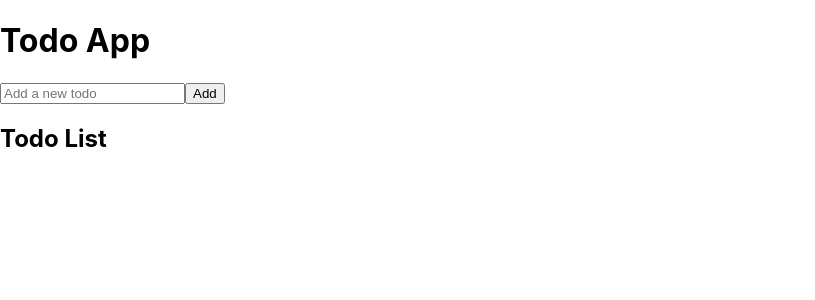
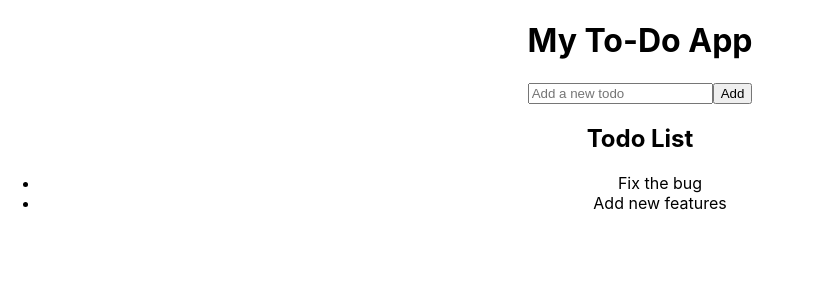
Before and after one commit to biradarvenkatesh01/practice-todo-app, a React (Create React App) app in the folder frontend/: page / in a window 1280 px wide. Shown: the top 300 px of the page, without its empty margins (0-815 px from the left). Built offline with nearby package versions, Linux system fonts and the light colour scheme.

Commit message:
error resolved again

```diff
--- a/frontend/src/App.js
+++ b/frontend/src/App.js
@@ -1,19 +1,23 @@
-import { useState } from 'react';
-// Change your imports to look like this:
-import { TodoForm } from './components/TodoForm';
-import { TodoList } from './components/TodoList';
+// frontend/src/App.js
+
+import React, { useState } from 'react'; // 1. useState ko import karo
+import './App.css';
+import TodoForm from './components/TodoForm';
+import TodoList from './components/TodoList';
 
 function App() {
-  const [todos, setTodos] = useState([]);
-  const [todo, setTodo] = useState('');
+  // 2. 'todos' state banayi
+  const [todos, setTodos] = useState([
+    { id: 1, text: 'Fix the bug', isCompleted: true },
+    { id: 2, text: 'Add new features', isCompleted: false },
+  ]);
 
   return (
     <div className="App">
-      <header className="App-header">
-        <h1>Todo App</h1>
-      </header>
+      <h1>My To-Do App</h1>
       <TodoForm />
-      <TodoList />
+      {/* 3. 'todos' state ko as a prop bheja */}
+      <TodoList todos={todos} />
     </div>
   );
 }
--- a/frontend/src/components/TodoList.js
+++ b/frontend/src/components/TodoList.js
@@ -1,11 +1,28 @@
+// frontend/src/components/TodoList.js
+
 import React from 'react';
 
-// Using a named export to match your import in App.js
-export const TodoList = () => {
+// 1. Component ko bataya ki woh 'todos' prop receive karega
+function TodoList({ todos }) {
+
+  // 2. Ek check lagaya, agar todos nahi hain to null return karo
+  if (!todos) {
+    return null;
+  }
+
   return (
     <div>
       <h2>Todo List</h2>
-      {/* Your list of todos will go here */}
+      <ul>
+        {/* 3. Ab yeh code safe hai kyunki humne data pass kiya hai */}
+        {todos.map(todo => (
+          <li key={todo.id}>
+            {todo.text}
+          </li>
+        ))}
+      </ul>
     </div>
   );
 };
+
+export default TodoList;
```
Also changed, not shown: frontend/src/components/TodoForm.js (+5 -2 lines).
